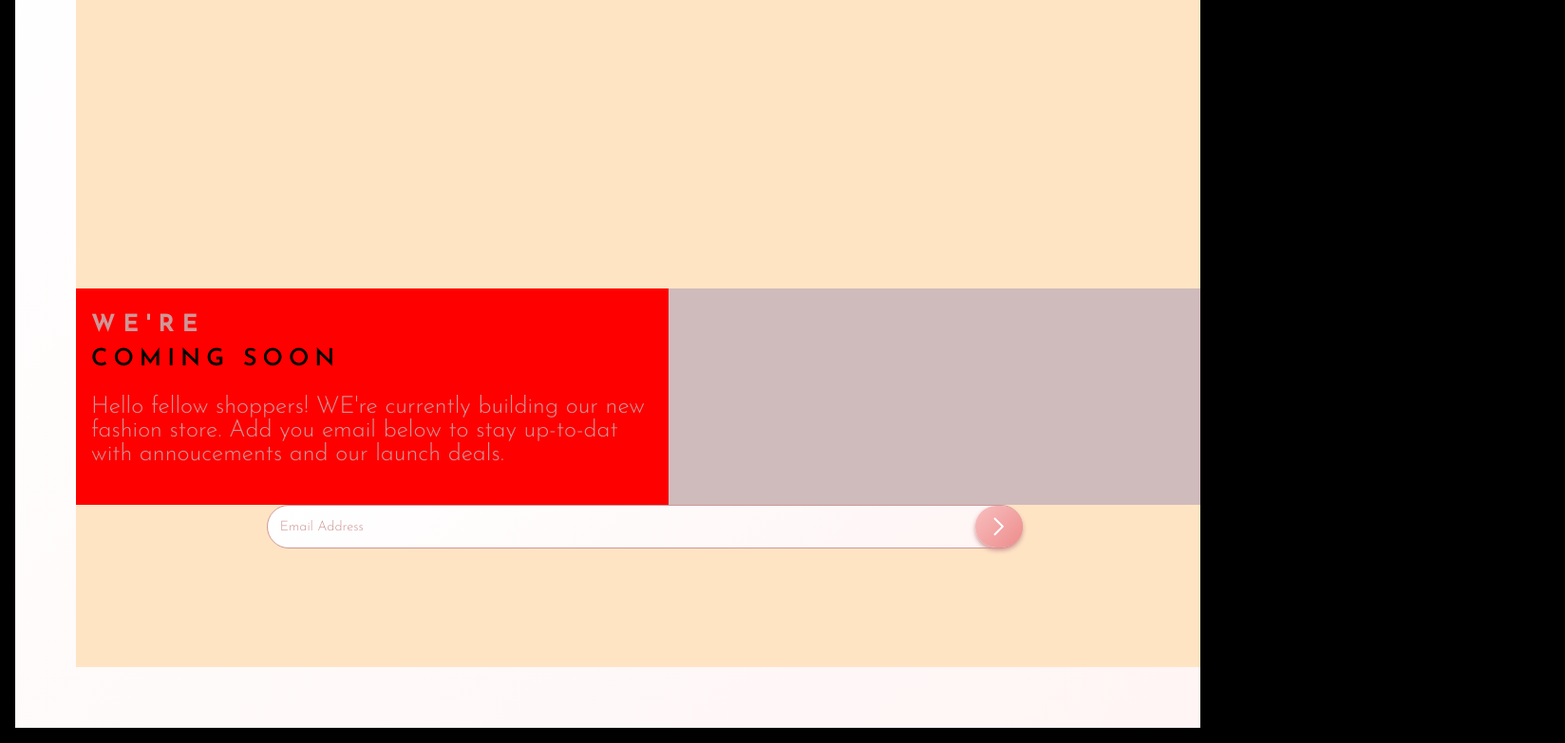
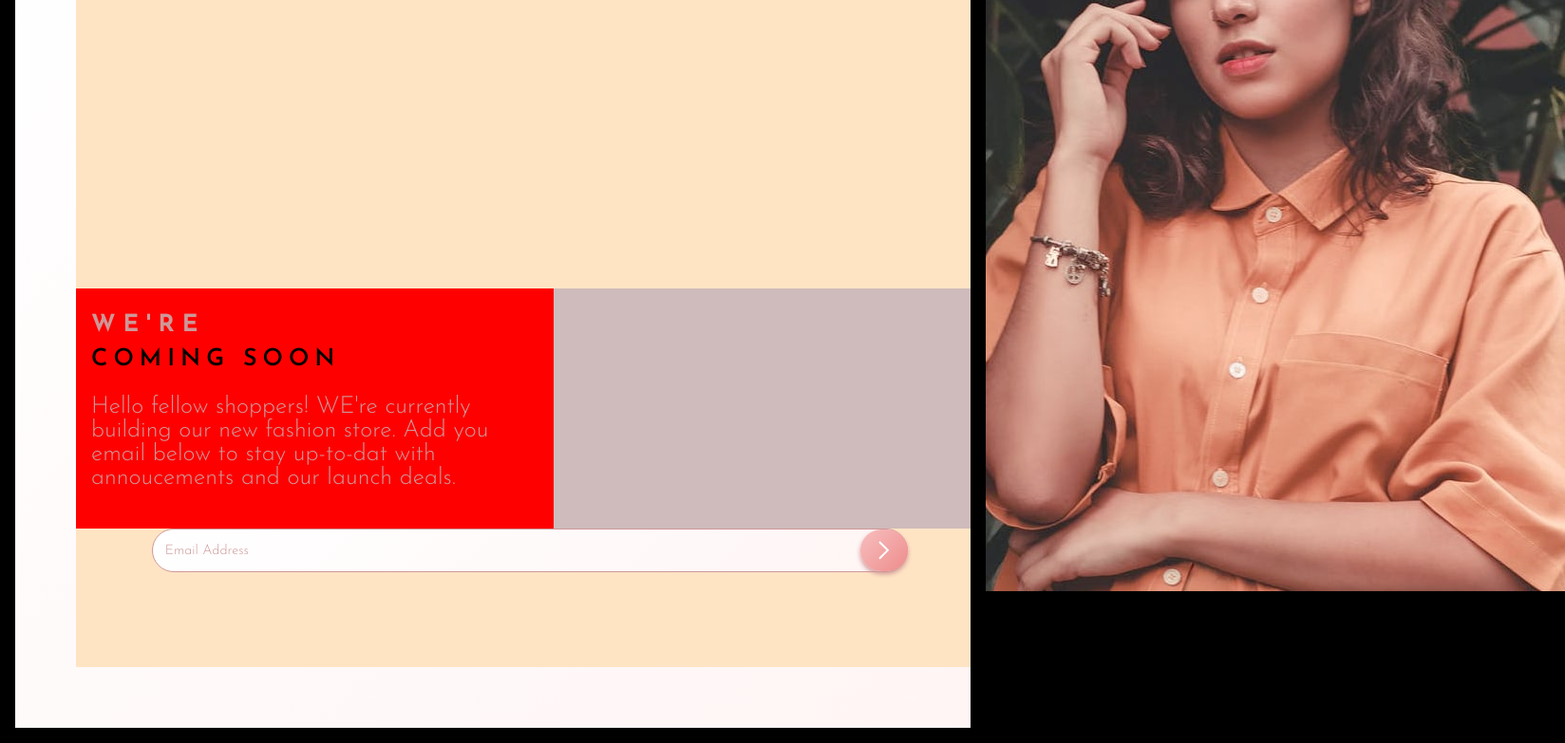
Before and after one commit to Miron-Silviu/base-appeal, a plain HTML site: page index.html in a window 1280 px wide. Shown: the part 177-960 px from the top of the page at 95% size, 1648 px wide, since content can reach past the window. Drawn offline with Linux system fonts and the light colour scheme.

Commit message:
Style : Style main_container

```diff
--- a/index.html
+++ b/index.html
@@ -25,6 +25,7 @@
     />
   </head>
   <body>
+    <div class="main_container">
       <div class="container">
         <div class="content">
           <img class="logo_img" src="./images/logo.svg" alt="logo" />
@@ -39,8 +40,8 @@
               <h1 class="second_heading">COMING SOON</h1>
               <p class="shop_info">
                 Hello fellow shoppers! WE're currently building our new fashion
-              store. Add you email below to stay up-to-dat with annoucements and
-              our launch deals.
+                store. Add you email below to stay up-to-dat with annoucements
+                and our launch deals.
               </p>
             </article>
           </div>
@@ -58,12 +59,13 @@
           </div>
         </div>
       </div>
-    <!-- <aside class="aside_contaier">
+      <aside class="aside_contaier">
         <img
           class="hero_desktop_img"
           src="./images/hero-desktop.jpg"
           alt="desktop-hero"
         />
-    </aside> -->
+      </aside>
+    </div>
   </body>
 </html>
--- a/style.css
+++ b/style.css
@@ -125,6 +125,9 @@ body {
 }
 
 @media screen and (min-width: 600px) {
+  .main_container {
+    display: flex;
+  }
   .container {
     display: flex;
     justify-content: center;
```
Lines whose indentation alone changed are shown as unchanged.
